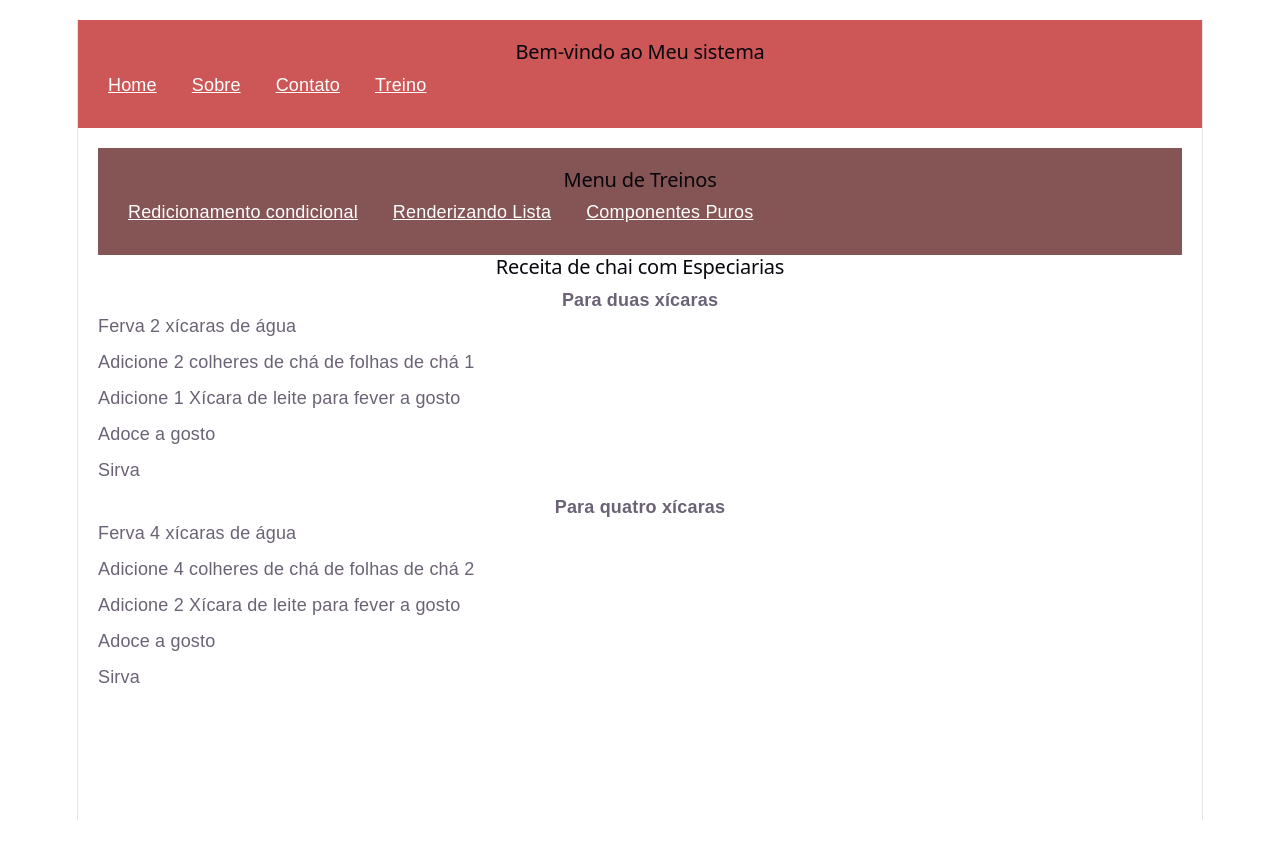
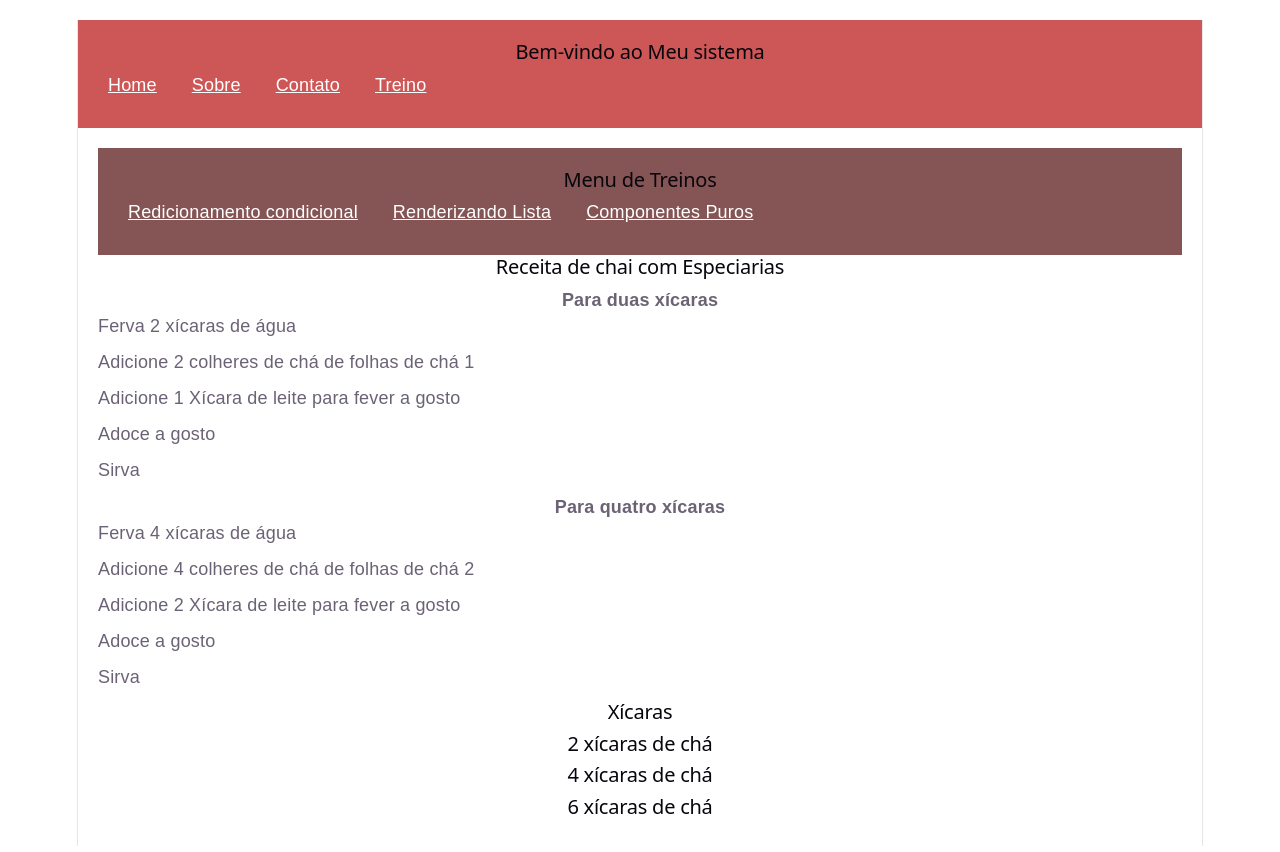
Before and after one commit to Drario11/dariodev_vite, a React (Vite) app: page /treino/Mostar in a window 1280 px wide. Shown: the top 852 px of the page. Built offline with nearby package versions, Linux system fonts and the light colour scheme.

Commit message:
exercitando para não esqueçer

```diff
--- /dev/null
+++ b/src/Treino/ComponentsPuros/EfeitoSequen.jsx
@@ -0,0 +1,9 @@
+let guest = 0;
+
+// CORREÇÃO: Foi adicionado 'export default' para que outros arquivos possam usar este código.
+// CORREÇÃO: No React, todo o Componente precisa comecar com a primeira letra maiúscula (Cup ao invés de cup).
+export default function Cup() {
+    //ruim: alterando uma variável pré-existente
+    guest = guest + 1;
+    return <h2>{guest} xícaras de chá</h2>
+}
--- a/src/Treino/ComponentsPuros/Mostar.jsx
+++ b/src/Treino/ComponentsPuros/Mostar.jsx
@@ -1,9 +1,16 @@
 import ComPuros from "./ComPuros";
+import Cup from "./EfeitoSequen";
 
 function Mostar() {
     return (
         <section>
             < ComPuros />
+            <div>
+                <h2>Xícaras</h2>
+                <Cup />
+                <Cup />
+                <Cup />
+            </div>
         </section>
     );
 }
```
